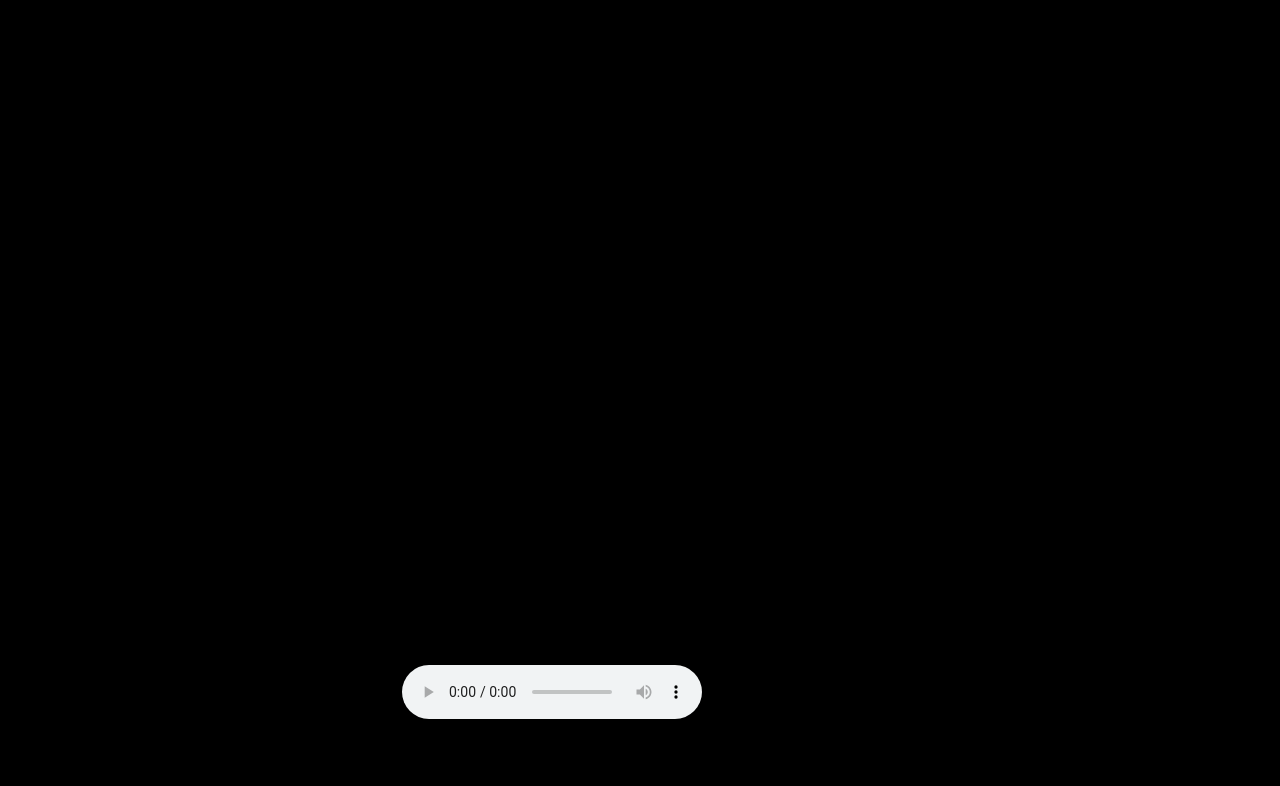
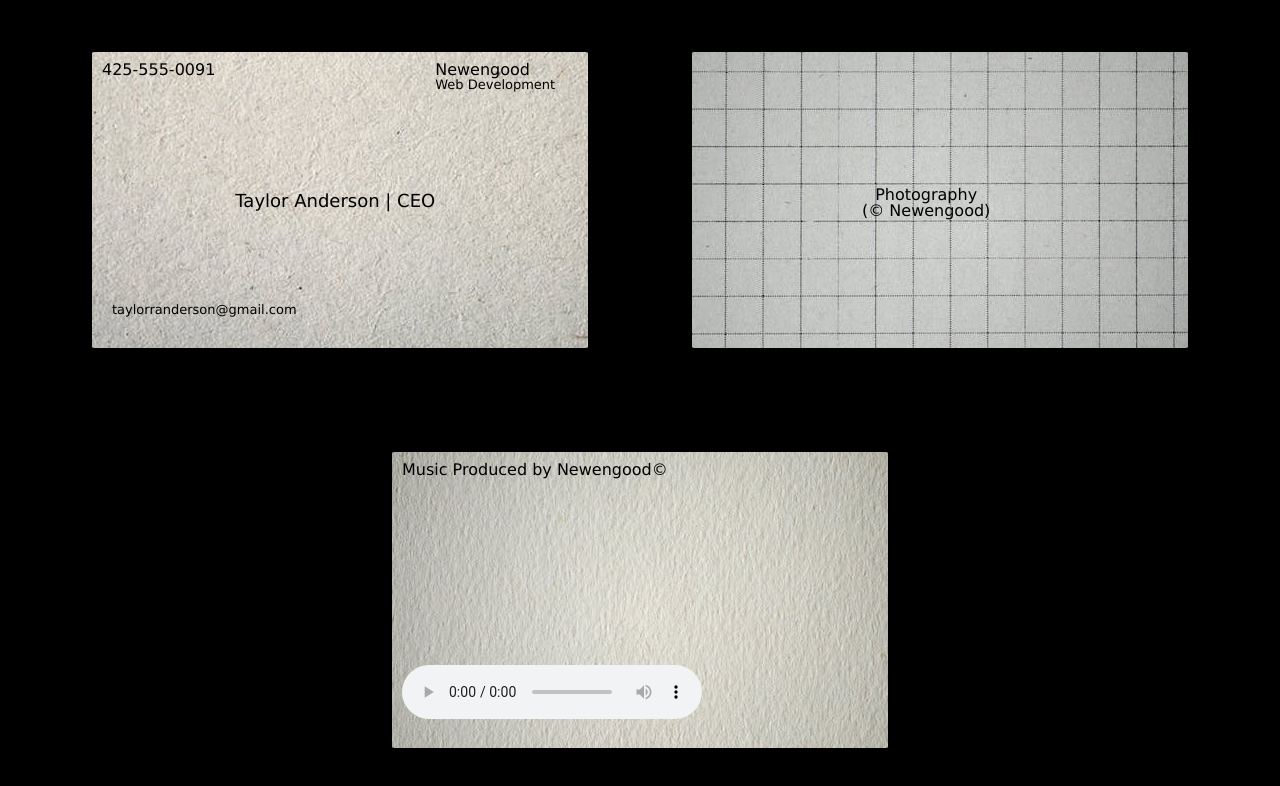
Before and after one commit to rboesp/tester1, a plain HTML site: page index.html in a window 1280 px wide. Drawn offline with Linux system fonts and the light colour scheme; the site is published under a folder, as on GitHub Pages, so addresses that start at the root find nothing.

Commit message:
changed images

```diff
--- a/docs/css/style.css
+++ b/docs/css/style.css
@@ -15,7 +15,7 @@ main {
 }
 
 #webDevelopment {
-  background-image: url(/docs/images/paper01.png);
+    background-image: url(../images/paper01.png);
     display: flex;
     flex-wrap: wrap;
     padding: 10px;
@@ -30,7 +30,7 @@ main {
 }
 
 #audioProduction {
-  background-image: url(/docs/images/paper02.png);
+    background-image: url(../images/paper02.png);
     display: flex;
     flex-wrap: wrap;
     padding: 10px;
@@ -45,7 +45,7 @@ main {
 }
 
 #photography {
-  background-image: url(/docs/images/paper03.png);
+    background-image: url(../images/paper03.png);
     display: flex;
     flex-wrap: wrap;
     padding: 10px;
@@ -84,7 +84,6 @@ main {
 #email {
     padding-left: 10px;
     font-size: small;
-
 }
 #centering {
     padding-left: 160px;
@@ -97,7 +96,7 @@ main {
 }
 
 #photography:hover {
-  background-image: url(/docs/images/seattle.png);
+    background-image: url(../images/seattle.png);
 }
 
 #webDevelopment:hover {
```
Lines whose indentation alone changed are shown as unchanged.
